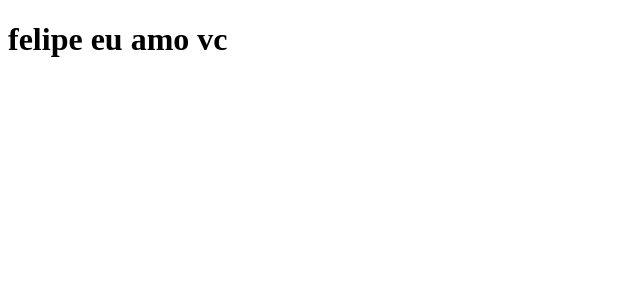
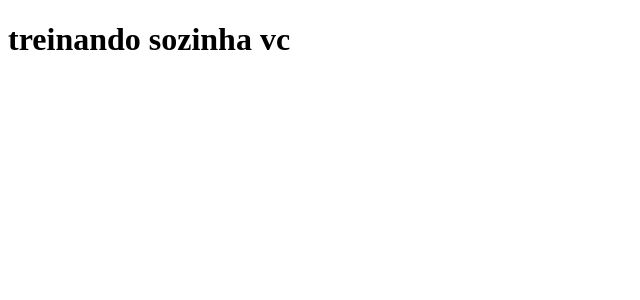
Before and after one commit to isiscussel/clone-tabnews, a Next.js app: page / in a window 1280 px wide. Shown: the top 300 px of the page, without its empty margins (0-640 px from the left). Built offline with nearby package versions, Linux system fonts and the light colour scheme.

Commit message:
mudar frase

```diff
--- a/pages/index.js
+++ b/pages/index.js
@@ -1,5 +1,5 @@
 function Home() {
-    return <h1>felipe eu amo vc</h1>
+    return <h1>treinando sozinha vc</h1>
 }
 
 export default Home;
```
